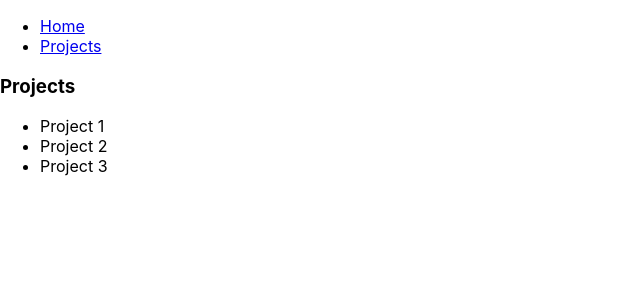
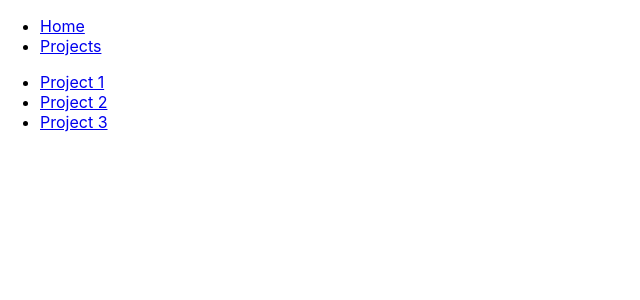
Before and after one commit to Auroch-pt/main-dapp, a React (Vite) app: page /projects in a window 1280 px wide. Shown: the top 300 px of the page, without its empty margins (0-640 px from the left). Built offline with nearby package versions, Linux system fonts and the light colour scheme; no server answers; what @nhost/nhost-js, @nhost/react-apollo, @nhost/react-auth would draw is missing.

Commit message:
created project route

```diff
--- a/src/App.tsx
+++ b/src/App.tsx
@@ -1,6 +1,6 @@
 import { Route, Routes } from "react-router-dom";
 import { ProjectsList, Header } from "./Components";
-import { Home, Projects } from "./Pages";
+import { Home, Projects, Project } from "./Pages";
 
 function App() {
     return (
@@ -10,6 +10,7 @@ function App() {
                 <Route index element={<Home />} />
                 <Route path="projects" element={<Projects />}>
                     <Route index element={<ProjectsList />} />
+                    <Route path=":id" element={<Project />} />
                 </Route>
             </Routes>
         </div>
--- a/src/Components/ProjectsList/ProjectsList.tsx
+++ b/src/Components/ProjectsList/ProjectsList.tsx
@@ -1,9 +1,17 @@
+import { Link } from "react-router-dom";
+
 export const ProjectsList = () => {
     return (
         <ul>
-            <li>Project 1</li>
-            <li>Project 2</li>
-            <li>Project 3</li>
+            <li>
+                <Link to="/projects/1">Project 1</Link>
+            </li>
+            <li>
+                <Link to="/projects/2">Project 2</Link>
+            </li>
+            <li>
+                <Link to="/projects/3">Project 3</Link>
+            </li>
         </ul>
     );
 };
--- /dev/null
+++ b/src/Pages/Project/Project.tsx
@@ -0,0 +1,11 @@
+import { useParams } from "react-router-dom";
+
+export const Project = () => {
+    const { id } = useParams();
+
+    return (
+        <div>
+            <h3>Project {id}</h3>
+        </div>
+    );
+};
--- a/src/Pages/Projects/Projects.tsx
+++ b/src/Pages/Projects/Projects.tsx
@@ -1,10 +1,5 @@
 import { Outlet } from "react-router-dom";
 
 export const Projects = () => {
-    return (
-        <div>
-            <h3>Projects</h3>
-            <Outlet />
-        </div>
-    );
+    return <Outlet />;
 };
--- a/src/Pages/index.ts
+++ b/src/Pages/index.ts
@@ -1,4 +1,5 @@
 import { Home } from "./Home/Home";
 import { Projects } from "./Projects/Projects";
+import { Project } from "./Project/Project";
 
-export { Home, Projects };
+export { Home, Projects, Project };
```
